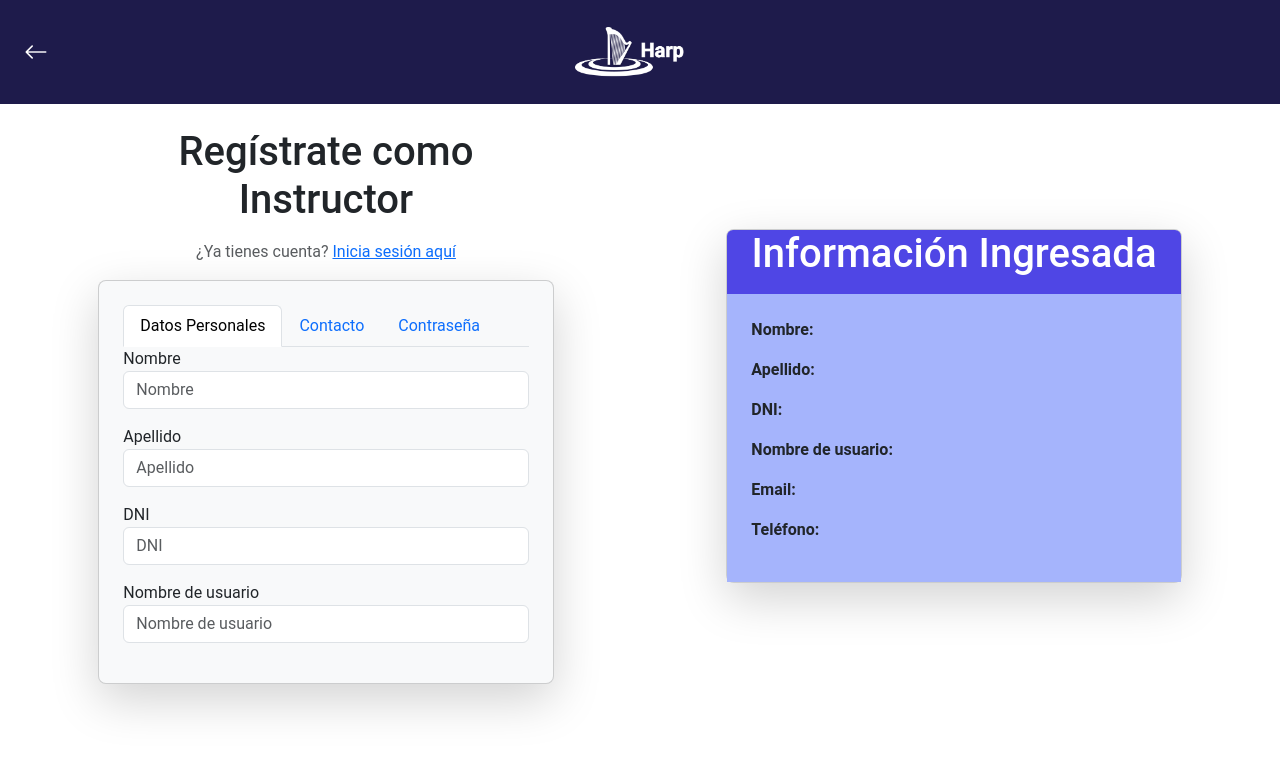
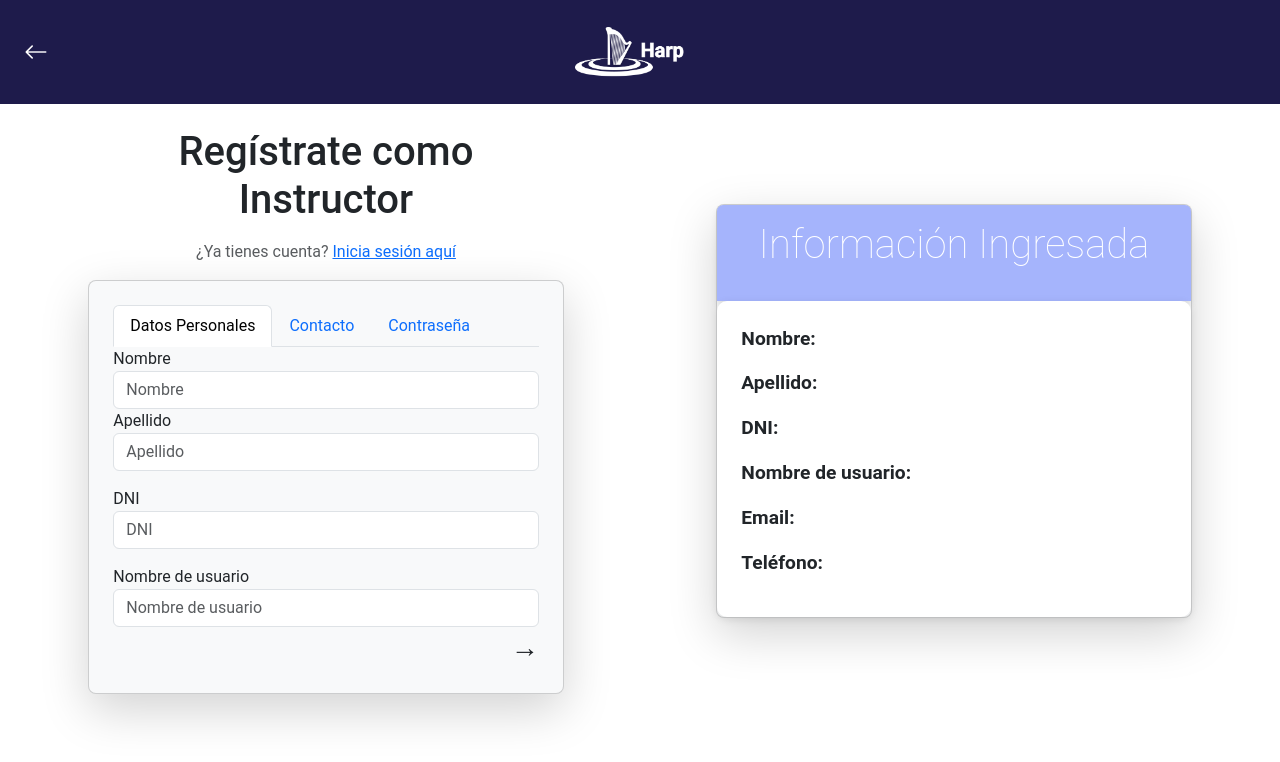
Before and after one commit to oscaralfrm/Grupo5-Comision3k2-SeminarioIntegrador, a React (Vite) app in the folder harp/: page /registro/instructor in a window 1280 px wide. Shown: the top 762 px of the page. Built offline with nearby package versions, Linux system fonts and the light colour scheme.

Commit message:
Arreglos de Registrarse como instructor

```diff
--- a/harp/src/Components/RegistroSesion/RegisterInstructor/RegisterFormInstructor.jsx
+++ b/harp/src/Components/RegistroSesion/RegisterInstructor/RegisterFormInstructor.jsx
@@ -7,9 +7,10 @@ export const RegisterFormInstructor = () => {
   const {
     register,
     handleSubmit,
-    formState: { errors },
+    formState: { errors, isValid },
     watch,
-  } = useForm();
+    setValue,
+  } = useForm({ mode: "onChange" });
   const password = watch("password");
   const [showPassword, setShowPassword] = useState(false);
   const [showConfirmPassword, setShowConfirmPassword] = useState(false);
@@ -23,6 +24,7 @@ export const RegisterFormInstructor = () => {
     password: "",
     confirmPassword: "",
   });
+  const [activeTab, setActiveTab] = useState("datosPersonales");
   const navigate = useNavigate();
 
   const onSubmit = async (data) => {
@@ -39,27 +41,45 @@ export const RegisterFormInstructor = () => {
     }));
   };
 
+  const goToNextTab = () => {
+    if (activeTab === "datosPersonales") {
+      setActiveTab("contacto");
+    } else if (activeTab === "contacto") {
+      setActiveTab("contraseña");
+    }
+  };
+
+  const goToPreviousTab = () => {
+    if (activeTab === "contraseña") {
+      setActiveTab("contacto");
+    } else if (activeTab === "contacto") {
+      setActiveTab("datosPersonales");
+    }
+  };
+
   return (
     <div
       className="container-fluid h-100 d-flex align-items-center justify-content-center"
       style={{ fontFamily: "Roboto" }}
     >
-      <div className="row w-100">
-        {/* Card para el formulario de registro */}
+      {/* Card izquierda */}
       <div className="col-lg-6 d-flex justify-content-center align-items-center">
         <div className="col-md-10 col-sm-12 p-4">
-            <h1 className="mb-3 text-center fs-1">
-              Regístrate como Instructor
-            </h1>
+          <h1 className="mb-3 text-center fs-1">Regístrate como Instructor</h1>
           <p className="text-center text-muted fs-6">
             ¿Ya tienes cuenta? <a href="/login">Inicia sesión aquí</a>
           </p>
           <div className="card shadow-lg rounded-3 bg-light">
             <div className="card-body p-4">
-                <Tabs defaultActiveKey="datosPersonales" id="form-tabs">
+              <form onSubmit={handleSubmit(onSubmit)}>
+                <Tabs
+                  activeKey={activeTab}
+                  onSelect={(key) => setActiveTab(key)}
+                  id="form-tabs"
+                >
                   {/* Sección 1: Datos Personales */}
                   <Tab eventKey="datosPersonales" title="Datos Personales">
-                    <div className="form-group mb-3">
+                    <div className="form-group ">
                       <label htmlFor="nombre">Nombre</label>
                       <input
                         type="text"
@@ -122,7 +142,7 @@ export const RegisterFormInstructor = () => {
                         </div>
                       )}
                     </div>
-                    <div className="form-group mb-3">
+                    <div className="form-group ">
                       <label htmlFor="username">Nombre de usuario</label>
                       <input
                         type="text"
@@ -143,8 +163,14 @@ export const RegisterFormInstructor = () => {
                         </div>
                       )}
                     </div>
+                    <div
+                      className="d-flex justify-content-end "
+                      style={{ cursor: "pointer"}}
+                      onClick={goToNextTab} // Avanzar a la siguiente sección
+                    >
+                      <span className="fs-3">&#8594;</span>
+                    </div>
                   </Tab>
-
                   {/* Sección 2: Contacto */}
                   <Tab eventKey="contacto" title="Contacto">
                     <div className="form-group mb-3">
@@ -197,6 +223,25 @@ export const RegisterFormInstructor = () => {
                         </div>
                       )}
                     </div>
+
+                    {/* Botones para navegar entre las pestañas */}
+                    <div className="d-flex justify-content-between">
+                      {/* Flecha para ir a la sección anterior */}
+                      <span
+                        className="fs-3 d-flex justify-content-start ms-0"
+                        onClick={goToPreviousTab} // Volver a la sección anterior
+                      >
+                        &#8592;
+                      </span>
+
+                      {/* Flecha para avanzar a la siguiente sección */}
+                      <span
+                        className="fs-3"
+                        onClick={goToNextTab} // Avanzar a la siguiente sección
+                      >
+                        &#8594;
+                      </span>
+                    </div>
                   </Tab>
 
                   {/* Sección 3: Contraseña */}
@@ -247,8 +292,7 @@ export const RegisterFormInstructor = () => {
                         }`}
                         placeholder="Confirmar Contraseña"
                         {...register("confirmPassword", {
-                          required:
-                            "La confirmación de la contraseña es obligatoria",
+                          required: "Por favor, confirma tu contraseña",
                           validate: (value) =>
                             value === password ||
                             "Las contraseñas no coinciden",
@@ -270,64 +314,102 @@ export const RegisterFormInstructor = () => {
                         {showConfirmPassword ? "Ocultar" : "Mostrar"}
                       </button>
                     </div>
-                    <div className="form-group mb-3">
+                    <div
+                      className="d-flex justify-content-between"
+                      style={{ cursor: "pointer" }}
+                    >
+                      <span
+                        className="fs-3"
+                        onClick={goToPreviousTab} // Volver a la sección anterior
+                      >
+                        &#8592;
+                      </span>
                       <button
                         type="submit"
                         className="btn btn-primary"
-                        onClick={handleSubmit(onSubmit)}
+                        disabled={!isValid} // Deshabilitar si el formulario no es válido
                       >
-                        Registrarme
+                        Enviar
                       </button>
                     </div>
                   </Tab>
                 </Tabs>
+              </form>
             </div>
           </div>
         </div>
       </div>
-
       {/* Card para visualizar la información ingresada */}
       <div className="col-lg-6 d-flex justify-content-center align-items-center">
         <div className="col-md-10 col-sm-12 p-4">
-            <div className="card shadow-lg rounded-3 bg-light" >
+          <div
+            className="card shadow-lg rounded-3 bg-light"
+            style={{ transition: "0.3s" }}
+          >
             {/* Encabezado de "Información Ingresada" ajustado */}
-              <div className="d-flex justify-content-center align-items-center "
+            <div
+              className="d-flex justify-content-center align-items-center"
               style={{
-                  backgroundColor: "#4F46E5",
-                  padding: "0rem",
+                backgroundColor: "#A5B4FC",
+                padding: "1rem",
                 borderTopLeftRadius: "0.375rem",
                 borderTopRightRadius: "0.375rem",
+                boxShadow: "0 4px 6px rgba(0, 0, 0, 0.1)",
               }}
             >
-                <h1 className="mb-3 text-center fs-1 text-white">
+              <h1
+                className="mb-3 text-center fs-1 text-white"
+                style={{ fontFamily: "Roboto", fontWeight: "250" }}
+              >
                 Información Ingresada
               </h1>
             </div>
-              <div className="card-body p-4" style={{backgroundColor:"#A5B4FC"}}>
+            <div
+              className="card-body p-4"
+              style={{
+                backgroundColor: "#FFFFFF", // Fondo blanco sin degradado
+                borderRadius: "10px",
+                boxShadow: "0 2px 8px rgba(0, 0, 0, 0.1)",
+              }}
+            >
+              {/* Información del formulario */}
               <div className="mb-3">
-                  <strong>Nombre: </strong>
+                <strong style={{ fontSize: "1.2rem" }}>Nombre: </strong>
+                <span style={{ fontSize: "1.1rem", color: "#333" }}>
                   {formData.nombre}
+                </span>
               </div>
               <div className="mb-3">
-                  <strong>Apellido: </strong>
+                <strong style={{ fontSize: "1.2rem" }}>Apellido: </strong>
+                <span style={{ fontSize: "1.1rem", color: "#333" }}>
                   {formData.apellido}
+                </span>
               </div>
               <div className="mb-3">
-                  <strong>DNI: </strong>
+                <strong style={{ fontSize: "1.2rem" }}>DNI: </strong>
+                <span style={{ fontSize: "1.1rem", color: "#333" }}>
                   {formData.dni}
+                </span>
               </div>
               <div className="mb-3">
-                  <strong>Nombre de usuario: </strong>
+                <strong style={{ fontSize: "1.2rem" }}>
+                  Nombre de usuario:{" "}
+                </strong>
+                <span style={{ fontSize: "1.1rem", color: "#333" }}>
                   {formData.username}
+                </span>
               </div>
               <div className="mb-3">
-                  <strong>Email: </strong>
+                <strong style={{ fontSize: "1.2rem" }}>Email: </strong>
+                <span style={{ fontSize: "1.1rem", color: "#333" }}>
                   {formData.mail}
+                </span>
               </div>
               <div className="mb-3">
-                  <strong>Teléfono: </strong>
+                <strong style={{ fontSize: "1.2rem" }}>Teléfono: </strong>
+                <span style={{ fontSize: "1.1rem", color: "#333" }}>
                   {formData.telefono}
-                </div>
+                </span>
               </div>
             </div>
           </div>
@@ -336,3 +418,31 @@ export const RegisterFormInstructor = () => {
     </div>
   );
 };
+
+{
+  /* Estilos adicionales */
+}
+<style>
+  {`
+    .card {
+      transition: transform 0.3s ease, box-shadow 0.3s ease;
+    }
+    .card:hover {
+      transform: translateY(-5px);
+      box-shadow: 0 8px 16px rgba(0, 0, 0, 0.1);
+    }
+
+    .card-body {
+      background-color: #FFFFFF; /* Fondo blanco sin degradado */
+    }
+
+    .card-body .mb-3 {
+      padding-bottom: 1rem;
+    }
+
+    .card-body strong {
+      font-weight: 600;
+      color: #4F46E5;
+    }
+  `}
+</style>;
```
Lines whose indentation alone changed are shown as unchanged.
